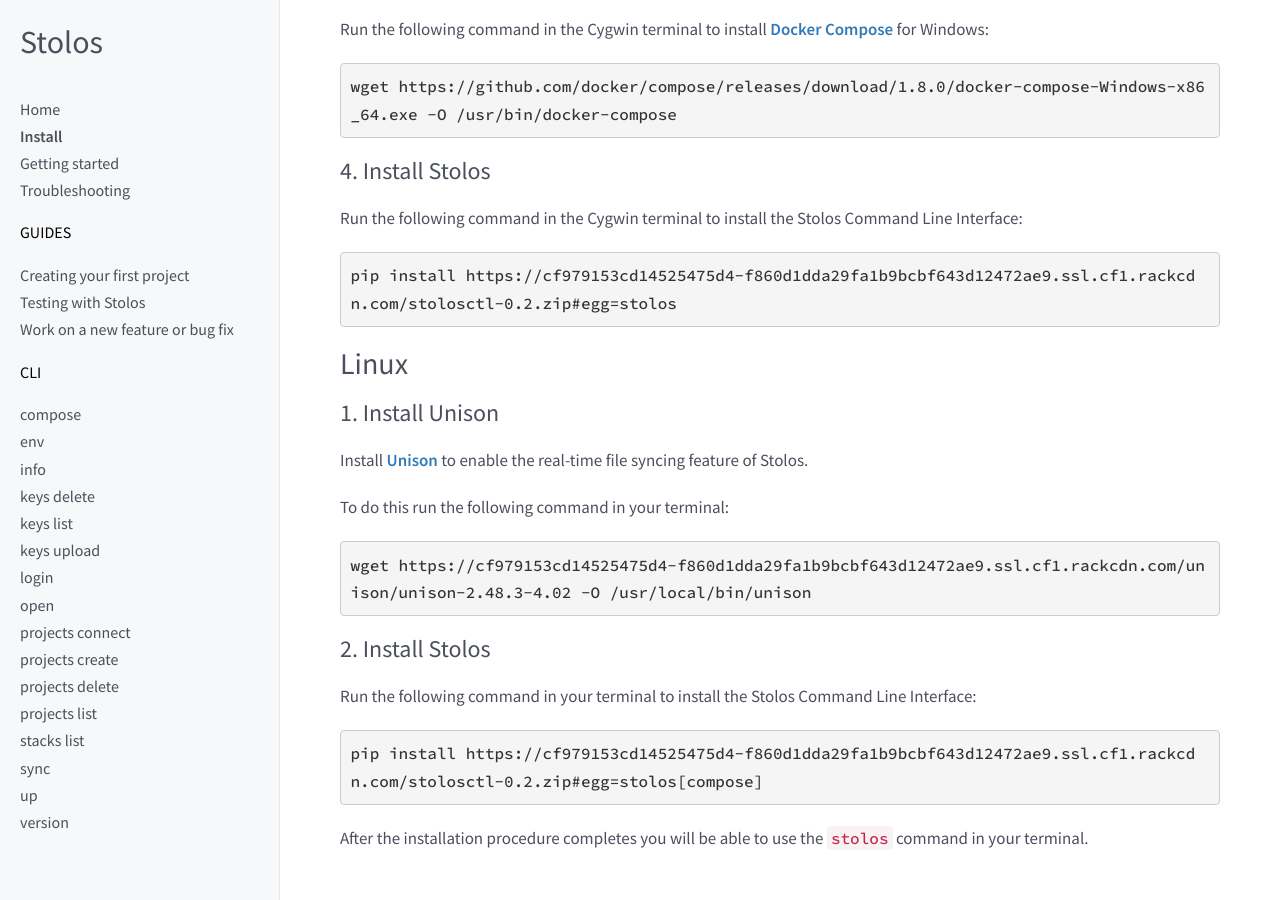
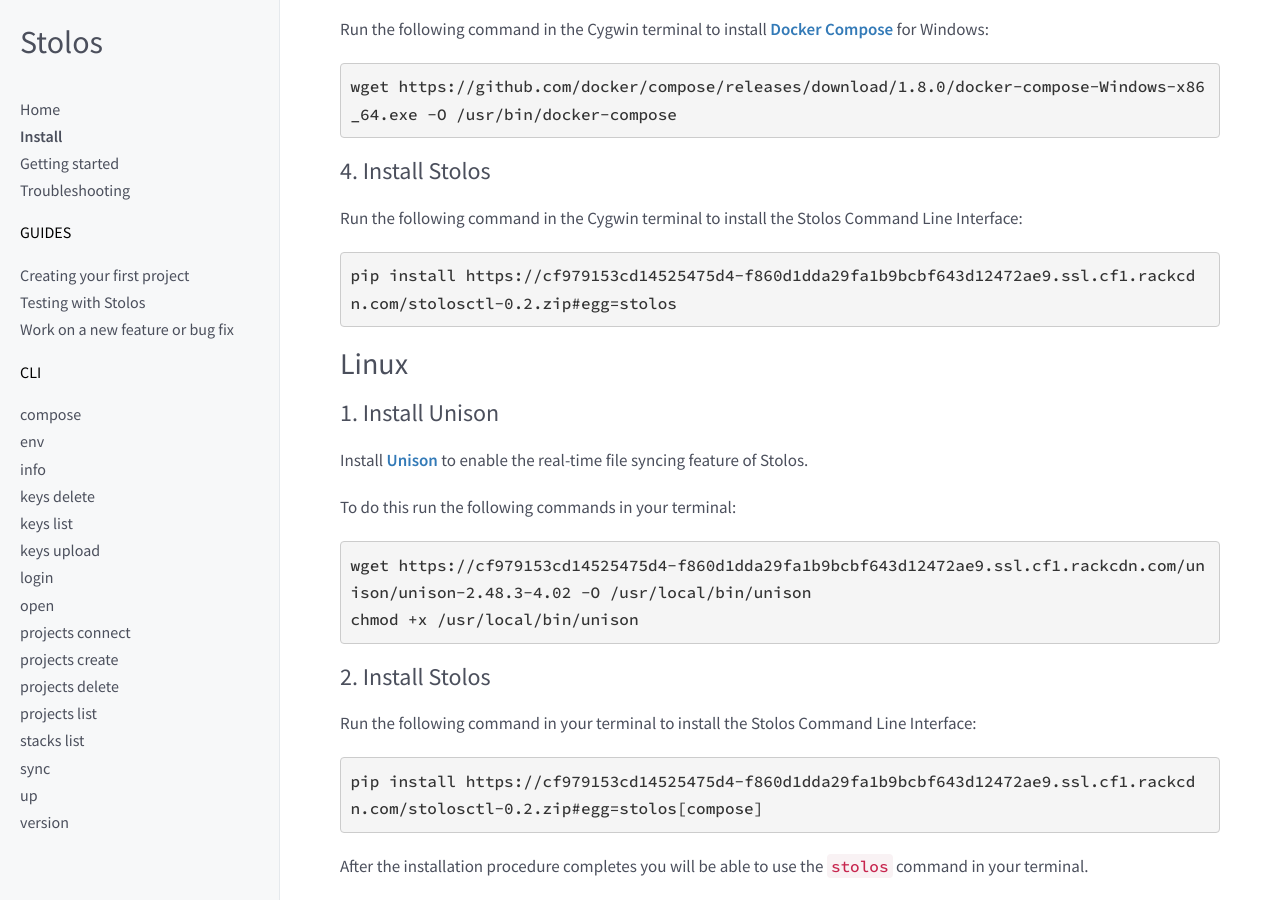
Before and after one commit to stolos/docs.stolos.io, a Jekyll site: the page built from install.md, in a window 1280 px wide and 900 px high, scrolled down 1487 px. Built offline with Jekyll 4.4.1, drawn with Linux system fonts in a browser that asks for light colours; before the commit the page ends 2360 px from its top, so only the background shows below that.

Commit message:
Add instructions to make `unison` executable on Linux
Fix #43

````diff
--- a/install.md
+++ b/install.md
@@ -82,10 +82,11 @@
 
 Install [**Unison**](https://www.cis.upenn.edu/~bcpierce/unison/) to enable the real-time file syncing feature of Stolos.
 
-To do this run the following command in your terminal:
+To do this run the following commands in your terminal:
 
 ```
 wget https://cf979153cd14525475d4-f860d1dda29fa1b9bcbf643d12472ae9.ssl.cf1.rackcdn.com/unison/unison-2.48.3-4.02 -O /usr/local/bin/unison
+chmod +x /usr/local/bin/unison
 ```
 
 ### 2. Install Stolos
````
